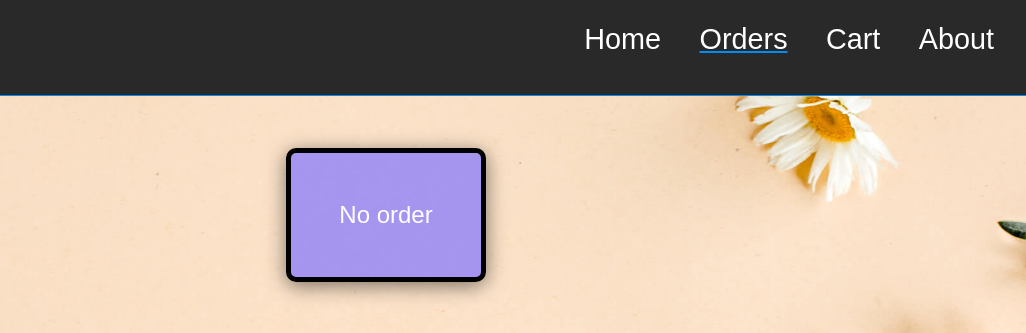
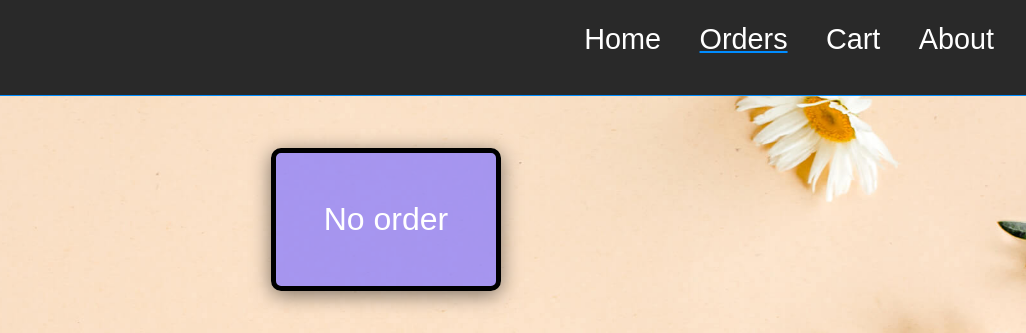
Before and after one commit to NagarajPattegr/Flowerspot, a plain HTML site: page Order/orderpage.html in a window 1280 px wide. Shown: the top 333 px of the page, 254-1280 px from the left. Drawn offline with Linux system fonts and the light colour scheme.

Commit message:
order.css  fixed

```diff
--- a/Order/order.css
+++ b/Order/order.css
@@ -121,6 +121,7 @@ main {
     text-align: center;
     box-shadow: 0 4px 20px rgba(0, 0, 0, 0.5);
     border:5px solid black;
+    font-size: 2rem;
 }
 
 .ordercontainer h1 ,h3{
--- a/Order/order.js
+++ b/Order/order.js
@@ -52,8 +52,7 @@ const uniqueItems = items.reduce((acc, current) => {
 
 if(uniqueItems.length===0){
     container.innerHTML="No order"
-   }
-
+   }else{
 uniqueItems.forEach(item => {
 
     const card = document.createElement("div");
@@ -70,4 +69,5 @@ uniqueItems.forEach(item => {
 
     container.appendChild(card);
 });
+   }
 })
```
